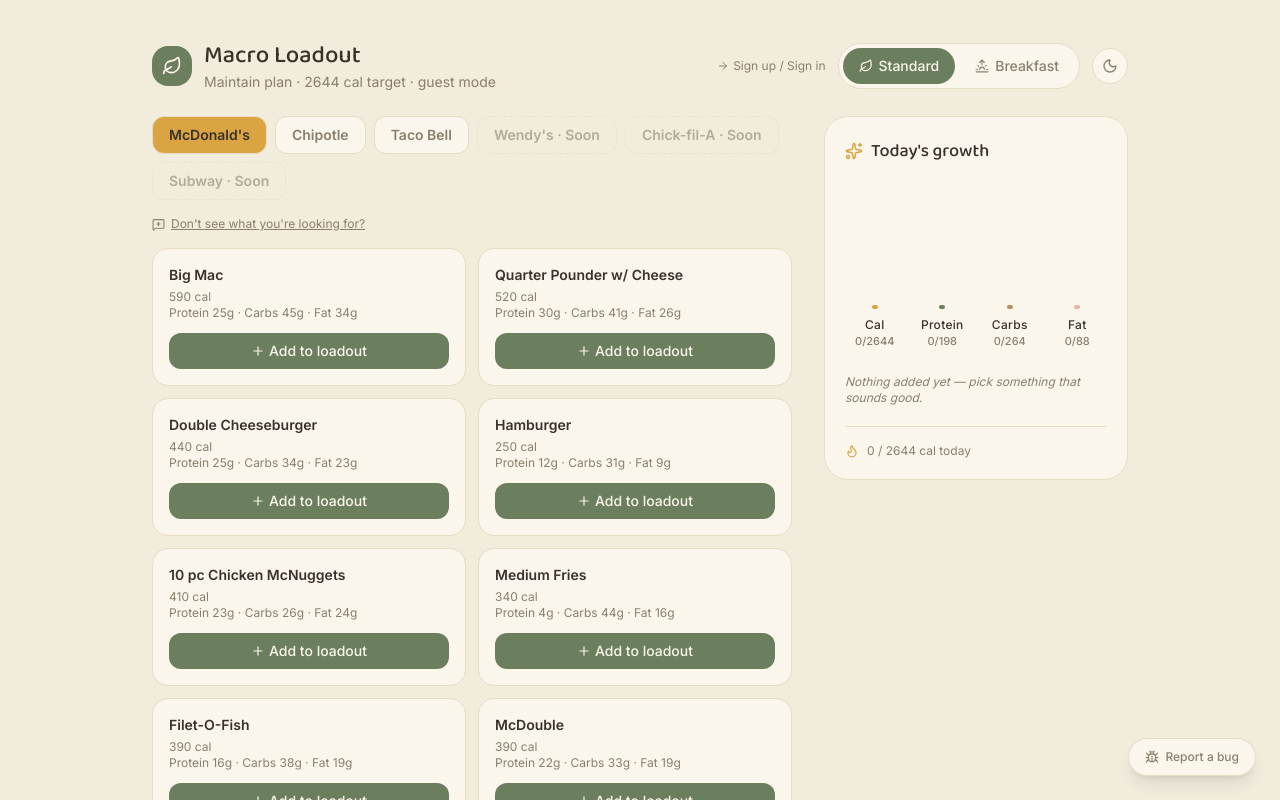
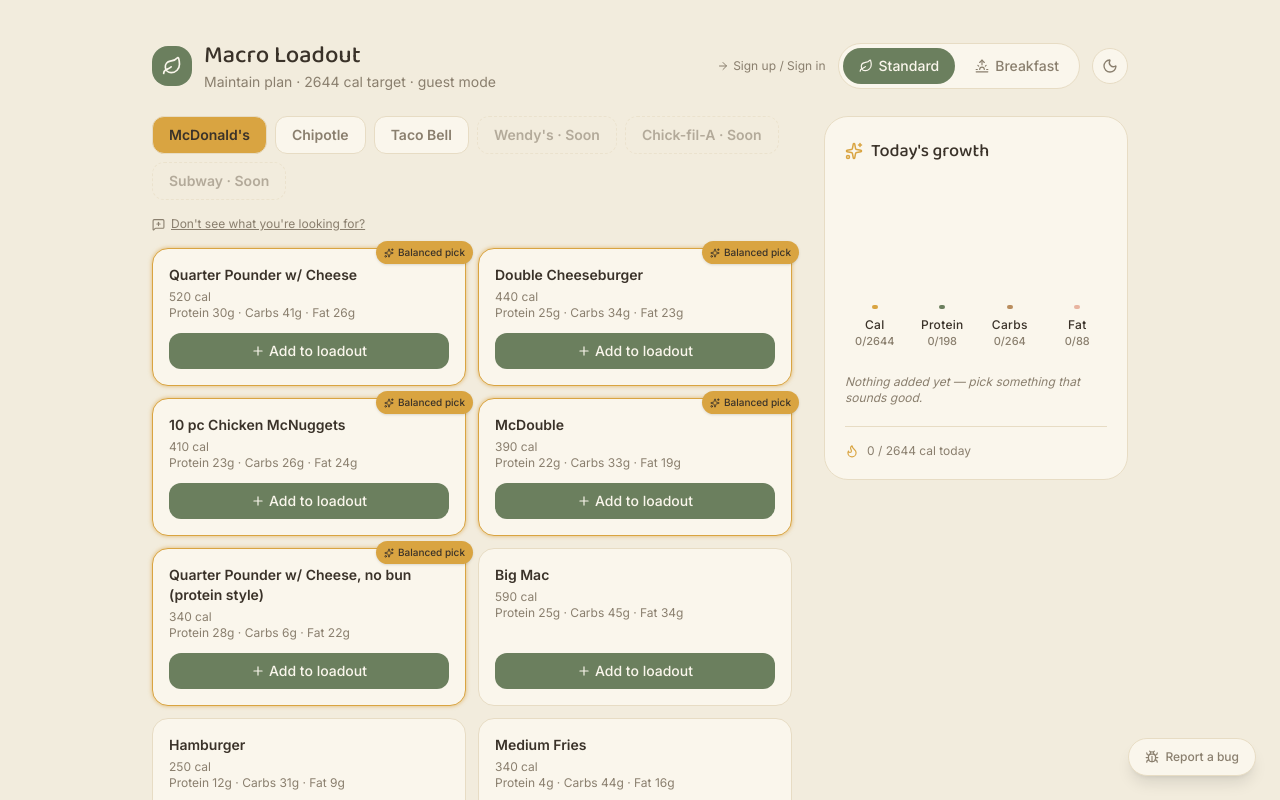
Before and after one commit to Kushonim/dirtyMacroTracker, a React (Vite) app in the folder macroFrontend/: page / in a window 1280 px wide. Both pictures are taken after a click on the button "Skip for now — use general numbers". Shown: the top 800 px of the page. Built offline with nearby package versions, Linux system fonts and the light colour scheme.

Commit message:
Add goal-aware item recommendations with highlight and auto-sort

```diff
--- a/macroFrontend/src/App.jsx
+++ b/macroFrontend/src/App.jsx
@@ -115,6 +115,43 @@
   keto: { label: "Keto", desc: "High fat, low carb", calAdjust: 1.0, ratios: { protein: 0.25, carb: 0.05, fat: 0.70 } },
 };
 
+// Short badge text shown on a menu item card when it matches the
+// currently selected goal.
+const GOAL_MATCH_LABELS = {
+  keto: "Keto friendly",
+  cut: "Great for cutting",
+  bulk: "Good bulk pick",
+  dirty_bulk: "High-calorie pick",
+  maintain: "Balanced pick",
+};
+
+/**
+ * Simple per-goal fit check used to highlight and surface relevant menu
+ * items — not a nutrition-science-grade classifier, just a reasonable
+ * heuristic per goal:
+ *  - keto: low carb, since that's the entire point of the diet
+ *  - cut: moderate calories with protein making up a decent share of them
+ *  - bulk / dirty_bulk: higher-calorie items, since the goal is a surplus
+ *  - maintain: calories and protein-share both sitting in a middle band
+ */
+function matchesGoal(item, goalKey) {
+  const proteinShare = (item.p * 4) / item.cal;
+  switch (goalKey) {
+    case "keto":
+      return item.c <= 20;
+    case "cut":
+      return item.cal <= 500 && proteinShare >= 0.30;
+    case "bulk":
+      return item.cal >= 500;
+    case "dirty_bulk":
+      return item.cal >= 650;
+    case "maintain":
+      return item.cal >= 300 && item.cal <= 550 && proteinShare >= 0.20 && proteinShare <= 0.40;
+    default:
+      return false;
+  }
+}
+
 // Standard TDEE activity multipliers (sedentary / moderate / active).
 const ACTIVITY_LEVELS = {
   sedentary: { label: "Sedentary", factor: 1.2 },
@@ -177,6 +214,7 @@
       { id: "m12", name: "McDouble", cal: 390, p: 22, c: 33, f: 19, period: "standard" },
       { id: "m13", name: "Oreo McFlurry (small)", cal: 510, p: 12, c: 80, f: 16, period: "standard" },
       { id: "m14", name: "Fruit & Yogurt Parfait", cal: 150, p: 4, c: 28, f: 2, period: "breakfast" },
+      { id: "m15", name: "Quarter Pounder w/ Cheese, no bun (protein style)", cal: 340, p: 28, c: 6, f: 22, period: "standard" },
     ],
   },
   chipotle: {
@@ -190,6 +228,7 @@
       { id: "c6", name: "Chips (side)", cal: 540, p: 7, c: 65, f: 27, period: "standard" },
       { id: "c7", name: "Sofritas Bowl (rice, black beans, salsas)", cal: 720, p: 22, c: 95, f: 25, period: "standard" },
       { id: "c8", name: "Guacamole (side)", cal: 230, p: 2, c: 8, f: 22, period: "standard" },
+      { id: "c9", name: "Keto Lifestyle Bowl (double protein, fajita veggies, cheese, guac, lettuce)", cal: 650, p: 45, c: 14, f: 45, period: "standard" },
     ],
   },
   tacobell: {
@@ -207,6 +246,7 @@
       { id: "t10", name: "Chicken Quesadilla", cal: 500, p: 26, c: 39, f: 27, period: "standard" },
       { id: "t11", name: "Nacho Fries", cal: 320, p: 4, c: 33, f: 19, period: "standard" },
       { id: "t12", name: "Black Bean Chalupa", cal: 330, p: 10, c: 39, f: 14, period: "standard" },
+      { id: "t13", name: "Power Bowl, no rice/beans (protein style)", cal: 300, p: 25, c: 10, f: 18, period: "standard" },
     ],
   },
 };
@@ -325,6 +365,13 @@
           transform: translateY(-3px);
           box-shadow: 0 8px 18px rgba(0,0,0,0.15);
         }
+        @keyframes goalPulse {
+          0%, 100% { box-shadow: 0 0 0 0 var(--glow-color, transparent); }
+          50% { box-shadow: 0 0 16px 3px var(--glow-color, transparent); }
+        }
+        .goal-match {
+          animation: goalPulse 2.4s ease-in-out infinite;
+        }
       `}</style>
       <div className="absolute top-6 right-6">
         <DarkModeToggle isDark={isDark} onToggle={onToggleDark} theme={theme} />
@@ -423,6 +470,13 @@
         .food-card:hover {
           transform: translateY(-3px);
           box-shadow: 0 8px 18px rgba(0,0,0,0.15);
+        }
+        @keyframes goalPulse {
+          0%, 100% { box-shadow: 0 0 0 0 var(--glow-color, transparent); }
+          50% { box-shadow: 0 0 16px 3px var(--glow-color, transparent); }
+        }
+        .goal-match {
+          animation: goalPulse 2.4s ease-in-out infinite;
         }
       `}</style>
       <div className="max-w-lg mx-auto px-6 py-12">
@@ -698,6 +752,11 @@
   const theme = resolveTheme(mode, isDark);
   const ModeIcon = theme.icon;
   const visibleItems = chain.items.filter((i) => i.period === mode);
+  // Goal-matching items float to the top — .sort() is stable in modern JS
+  // engines, so items that don't match keep their original relative order.
+  const sortedItems = [...visibleItems].sort(
+    (a, b) => (matchesGoal(b, goalKey) ? 1 : 0) - (matchesGoal(a, goalKey) ? 1 : 0)
+  );
 
   const addItem = (item) => {
     setCart((prev) => {
@@ -740,6 +799,13 @@
         .food-card:hover {
           transform: translateY(-3px);
           box-shadow: 0 8px 18px rgba(0,0,0,0.15);
+        }
+        @keyframes goalPulse {
+          0%, 100% { box-shadow: 0 0 0 0 var(--glow-color, transparent); }
+          50% { box-shadow: 0 0 16px 3px var(--glow-color, transparent); }
+        }
+        .goal-match {
+          animation: goalPulse 2.4s ease-in-out infinite;
         }
       `}</style>
 
@@ -814,9 +880,22 @@
               </div>
             ) : (
               <div className="grid sm:grid-cols-2 gap-3">
-                {visibleItems.map((item) => (
-                  <div key={item.id} className="food-card rounded-2xl p-4 flex flex-col justify-between transition-colors duration-500"
-                    style={{ backgroundColor: theme.surface, border: `1px solid ${theme.border}` }}>
+                {sortedItems.map((item) => {
+                  const isMatch = matchesGoal(item, goalKey);
+                  return (
+                    <div key={item.id}
+                      className={`food-card rounded-2xl p-4 flex flex-col justify-between transition-colors duration-500 relative ${isMatch ? "goal-match" : ""}`}
+                      style={{
+                        backgroundColor: theme.surface,
+                        border: isMatch ? `1px solid ${theme.accent}` : `1px solid ${theme.border}`,
+                        ...(isMatch ? { "--glow-color": `${theme.accent}88` } : {}),
+                      }}>
+                      {isMatch && (
+                        <span className="absolute -top-2 -right-2 flex items-center gap-1 px-2 py-1 rounded-full text-[10px] font-medium shadow-sm"
+                          style={{ backgroundColor: theme.accent, color: theme.ink }}>
+                          <Sparkles size={10} /> {GOAL_MATCH_LABELS[goalKey]}
+                        </span>
+                      )}
                       <div>
                         <h3 className="font-semibold text-sm" style={{ color: theme.ink }}>{item.name}</h3>
                         <p className="text-xs mt-1" style={{ color: theme.muted }}>{item.cal} cal</p>
@@ -827,7 +906,8 @@
                         <Plus size={14} /> Add to loadout
                       </button>
                     </div>
-                ))}
+                  );
+                })}
               </div>
             )}
           </div>
```
Lines whose indentation alone changed are shown as unchanged.
